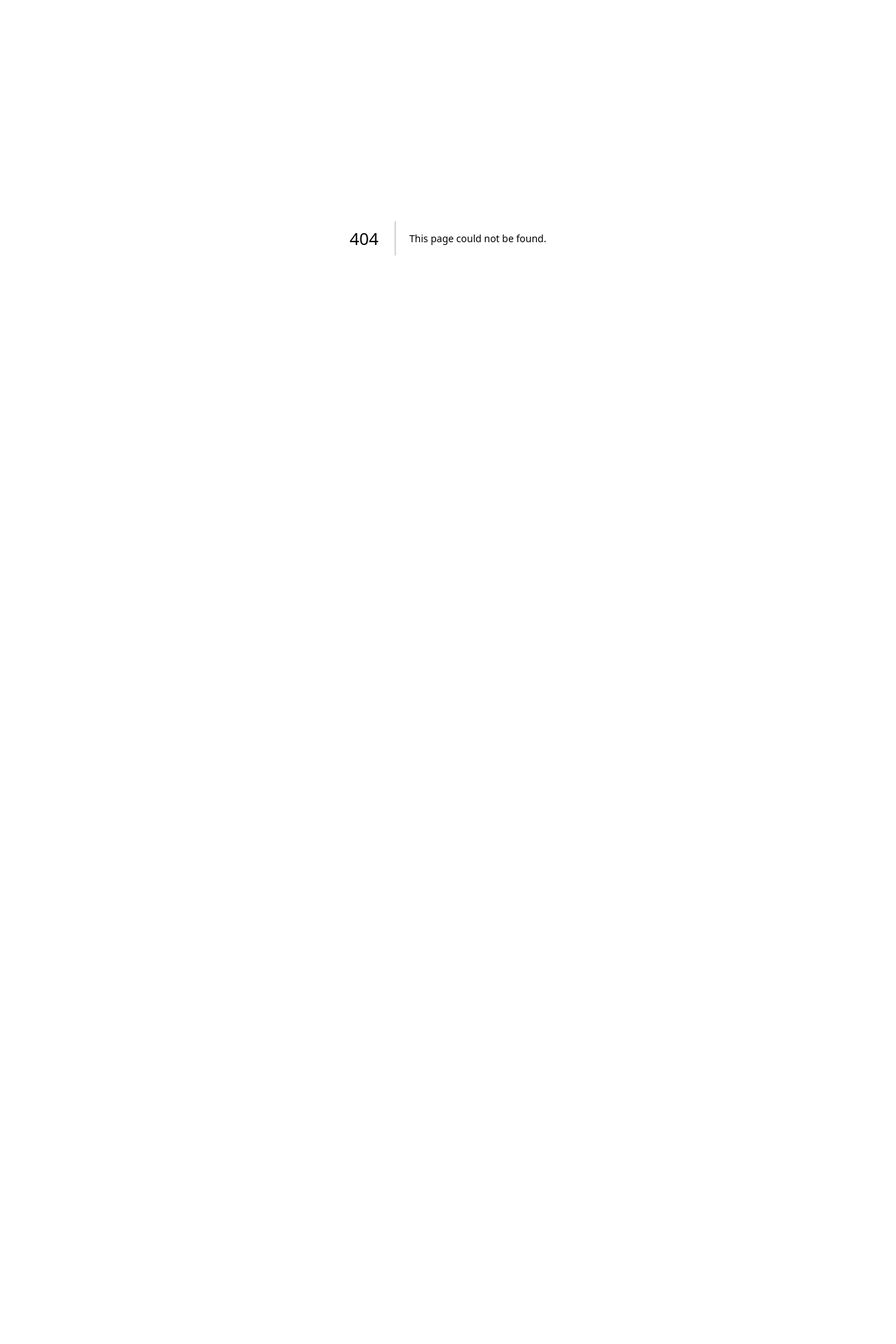
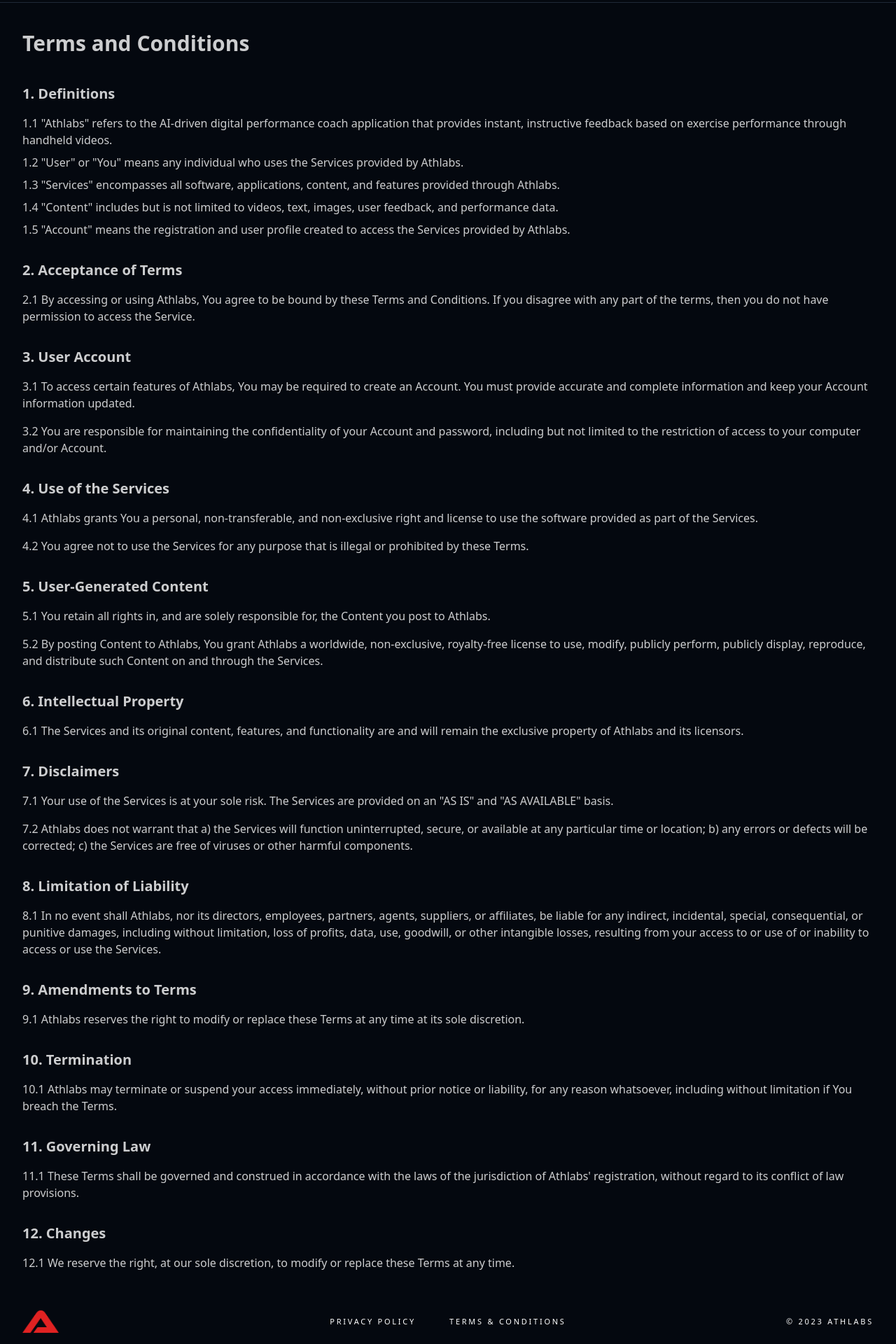
Before and after one commit to 4722794/athlabs-frontend, a Next.js app: page /termsAndConditions in a window 1280 px wide. Before the commit this address had no page. Shown: the part 60-1980 px from the top of the page at 70% size. Before the commit the page ends 800 px from the top, so only its background shows below. Built offline with nearby package versions, Linux system fonts and the light colour scheme.

Commit message:
Terms and Conditions

```diff
--- a/src/app/components/Footer.tsx
+++ b/src/app/components/Footer.tsx
@@ -1,4 +1,6 @@
+import { NavbarLink } from "flowbite-react";
 import Image from "next/image";
+import Link from "next/link";
 import React from "react";
 
 interface FooterProps {
@@ -27,16 +29,19 @@ const Footer: React.FC<FooterProps> = ({ className }) => {
 
           <div className="w-4/12  justify-center flex self-center   ">
             <div className=" inline-flex  gap-x-4 md:gap-x-6 justify-center">
-              <a
+              <Link
                 href="/privacyPolicy"
                 className=" text-[11px] tracking-[.25em] "
               >
                 PRIVACY POLICY
-              </a>
+              </Link>
               <span className=" h-1 bg-white"></span>
-              <a className=" text-[11px] tracking-[.25em] ">
+              <Link
+                href="/termsAndConditions"
+                className=" text-[11px] tracking-[.25em] "
+              >
                 TERMS & CONDITIONS
-              </a>
+              </Link>
             </div>
           </div>
 
--- a/src/app/privacyPolicy/page.tsx
+++ b/src/app/privacyPolicy/page.tsx
@@ -8,17 +8,19 @@ function PrivacyPolicy() {
     <>
       <LandingLayout showButton={false} footerClass={footerClass}>
         <div className="bg-[#04080f] pt-20 2xl:pt-24">
-          <div className="container mx-auto px-4 py-8">
+          <div className="container mx-auto self-center px-6 md:px-8 flex justify-between items-center">
+            <div className=" pt-6">
               <h1 className="text-3xl font-bold mb-4 text-white/80  ">
                 Privacy Policy
               </h1>
 
               <p className="mb-5 text-white/70">
-              This Privacy Policy ("Policy") sets forth how Athlabs, located at
-              4132, Prestige Shantiniketan, Hoodi, Bangalore 560048, India
-              ("Company"), handles the personal data of its users in relation to
-              the services provided by the Athlabs app. The app offers AI-driven
-              analysis of exercise performance through user-uploaded videos.
+                This Privacy Policy ("Policy") sets forth how Athlabs, located
+                at 4132, Prestige Shantiniketan, Hoodi, Bangalore 560048, India
+                ("Company"), handles the personal data of its users in relation
+                to the services provided by the Athlabs app. The app offers
+                AI-driven analysis of exercise performance through user-uploaded
+                videos.
               </p>
 
               <h2 className="text-xl font-bold mb-2 text-white/80">
@@ -27,12 +29,12 @@ function PrivacyPolicy() {
 
               <p className="mb-5 text-white/70">
                 "Personal Data" refers to any information that can directly or
-              indirectly identify you. However, it is essential to clarify that
-              while using Athlabs, your facial features and other identifiable
-              markers in the videos are processed in such a way that your
-              identity is not revealed. Our AI algorithms focus on analyzing
-              your movement and exercise form, not on identifying or storing
-              personal facial or bodily features.
+                indirectly identify you. However, it is essential to clarify
+                that while using Athlabs, your facial features and other
+                identifiable markers in the videos are processed in such a way
+                that your identity is not revealed. Our AI algorithms focus on
+                analyzing your movement and exercise form, not on identifying or
+                storing personal facial or bodily features.
               </p>
 
               <h2 className="text-xl font-bold mb-2 text-white/80">
@@ -40,26 +42,27 @@ function PrivacyPolicy() {
               </h2>
 
               <p className="mb-2 text-white/70">
-              When you upload a video to Athlabs, the app analyzes your exercise
-              performance, providing instant, instructive feedback. This process
-              involves capturing and processing video data to evaluate your
-              movements and offer personalized exercise guidance.
+                When you upload a video to Athlabs, the app analyzes your
+                exercise performance, providing instant, instructive feedback.
+                This process involves capturing and processing video data to
+                evaluate your movements and offer personalized exercise
+                guidance.
               </p>
               <p className="mb-2 text-white/70">
                 The videos you upload may be used internally to improve the
                 functionality and performance of the Athlabs app. By using our
-              service, you consent to the use of your video data in this manner.
-              These uses include enhancing the AI’s accuracy and responsiveness,
-              developing new features and services, and conducting research and
-              development to better understand exercise patterns and
-              performance.
+                service, you consent to the use of your video data in this
+                manner. These uses include enhancing the AI’s accuracy and
+                responsiveness, developing new features and services, and
+                conducting research and development to better understand
+                exercise patterns and performance.
               </p>
               <p className="mb-5 text-white/70">
                 Although your videos are used to enhance our app, they are
                 processed in a way that anonymizes any personal identification
-              information. Faces and other identifiable features are obscured or
-              removed to ensure privacy while retaining the data necessary for
-              performance analysis.
+                information. Faces and other identifiable features are obscured
+                or removed to ensure privacy while retaining the data necessary
+                for performance analysis.
               </p>
 
               <h2 className="text-xl font-bold mb-2 text-white/80">
@@ -67,9 +70,9 @@ function PrivacyPolicy() {
               </h2>
               <p className="mb-2 text-white/70">
                 By using Athlabs, you explicitly consent to the collection,
-              processing, and use of your anonymized video data as described in
-              this Policy. You have the right to withdraw your consent at any
-              time, but this may affect the functionality of the services
+                processing, and use of your anonymized video data as described
+                in this Policy. You have the right to withdraw your consent at
+                any time, but this may affect the functionality of the services
                 provided to you.
               </p>
               <p className="mb-5 text-white/70">
@@ -84,9 +87,9 @@ function PrivacyPolicy() {
               <p className="mb-5 text-white/70">
                 We take stringent measures to ensure the security and
                 confidentiality of your data. The use of your video data is
-              strictly confined to the purposes outlined in this Policy, and we
-              implement robust security protocols to prevent unauthorized access
-              or misuse of your data.
+                strictly confined to the purposes outlined in this Policy, and
+                we implement robust security protocols to prevent unauthorized
+                access or misuse of your data.
               </p>
 
               <h2 className="text-xl font-bold mb-2 text-white/80">
@@ -94,8 +97,8 @@ function PrivacyPolicy() {
               </h2>
               <p className="mb-5 text-white/70">
                 We reserve the right to modify this Privacy Policy at any time.
-              Any changes will be communicated through the app or via email, and
-              continued use of the service after such changes constitutes
+                Any changes will be communicated through the app or via email,
+                and continued use of the service after such changes constitutes
                 acceptance of the new terms.
               </p>
 
@@ -110,8 +113,8 @@ function PrivacyPolicy() {
                 <li>Name: Hargun Singh Oberoi</li>
                 <li>Email: hargun@sportshaala.com</li>
                 <li>
-                Address: 4132, Prestige Shantiniketan, Hoodi, Bangalore 560048,
-                India
+                  Address: 4132, Prestige Shantiniketan, Hoodi, Bangalore
+                  560048, India
                 </li>
                 <li>Telephone: +91 7775978497</li>
               </ul>
@@ -120,6 +123,7 @@ function PrivacyPolicy() {
               </p>
             </div>
           </div>
+        </div>
       </LandingLayout>
     </>
   );
--- /dev/null
+++ b/src/app/termsAndConditions/page.tsx
@@ -0,0 +1,176 @@
+"use client";
+import LandingLayout from "../layout/LandingLayout";
+
+function PrivacyPolicy() {
+  const footerClass = "!relative";
+
+  return (
+    <>
+      <LandingLayout showButton={false} footerClass={footerClass}>
+        <div className="bg-[#04080f] pt-20 2xl:pt-24">
+          <div className="container mx-auto self-center px-6 md:px-8 flex justify-between items-center">
+            <div className=" pt-6">
+              <h1 className="text-3xl font-bold mb-4 text-white/80  ">
+                Terms and Conditions
+              </h1>
+
+              <div className=" pt-6">
+                <h2 className="text-xl font-bold text-white/80  mb-4">
+                  1. Definitions
+                </h2>
+                <ol className="list-decimal_ list-inside_ text-white/80 ">
+                  <li className="mb-2">
+                    1.1 "Athlabs" refers to the AI-driven digital performance
+                    coach application that provides instant, instructive
+                    feedback based on exercise performance through handheld
+                    videos.
+                  </li>
+                  <li className="mb-2">
+                    1.2 "User" or "You" means any individual who uses the
+                    Services provided by Athlabs.
+                  </li>
+                  <li className="mb-2">
+                    1.3 "Services" encompasses all software, applications,
+                    content, and features provided through Athlabs.
+                  </li>
+                  <li className="mb-2">
+                    1.4 "Content" includes but is not limited to videos, text,
+                    images, user feedback, and performance data.
+                  </li>
+                  <li className="mb-2">
+                    1.5 "Account" means the registration and user profile
+                    created to access the Services provided by Athlabs.
+                  </li>
+                </ol>
+
+                <h2 className="text-xl font-bold text-white/80  mb-4 mt-8">
+                  2. Acceptance of Terms
+                </h2>
+                <p className="text-white/80 mb-4">
+                  2.1 By accessing or using Athlabs, You agree to be bound by
+                  these Terms and Conditions. If you disagree with any part of
+                  the terms, then you do not have permission to access the
+                  Service.
+                </p>
+
+                <h2 className="text-xl font-bold text-white/80  mb-4 mt-8">
+                  3. User Account
+                </h2>
+                <p className="text-white/80 mb-4">
+                  3.1 To access certain features of Athlabs, You may be required
+                  to create an Account. You must provide accurate and complete
+                  information and keep your Account information updated.
+                </p>
+                <p className="text-white/80 mb-4">
+                  3.2 You are responsible for maintaining the confidentiality of
+                  your Account and password, including but not limited to the
+                  restriction of access to your computer and/or Account.
+                </p>
+
+                <h2 className="text-xl font-bold text-white/80  mb-4 mt-8">
+                  4. Use of the Services
+                </h2>
+                <p className="text-white/80 mb-4">
+                  4.1 Athlabs grants You a personal, non-transferable, and
+                  non-exclusive right and license to use the software provided
+                  as part of the Services.
+                </p>
+                <p className="text-white/80 mb-4">
+                  4.2 You agree not to use the Services for any purpose that is
+                  illegal or prohibited by these Terms.
+                </p>
+
+                <h2 className="text-xl font-bold text-white/80  mb-4 mt-8">
+                  5. User-Generated Content
+                </h2>
+                <p className="text-white/80 mb-4">
+                  5.1 You retain all rights in, and are solely responsible for,
+                  the Content you post to Athlabs.
+                </p>
+                <p className="text-white/80 mb-4">
+                  5.2 By posting Content to Athlabs, You grant Athlabs a
+                  worldwide, non-exclusive, royalty-free license to use, modify,
+                  publicly perform, publicly display, reproduce, and distribute
+                  such Content on and through the Services.
+                </p>
+
+                <h2 className="text-xl font-bold text-white/80  mb-4 mt-8">
+                  6. Intellectual Property
+                </h2>
+                <p className="text-white/80 mb-4">
+                  6.1 The Services and its original content, features, and
+                  functionality are and will remain the exclusive property of
+                  Athlabs and its licensors.
+                </p>
+
+                <h2 className="text-xl font-bold text-white/80  mb-4 mt-8">
+                  7. Disclaimers
+                </h2>
+                <p className="text-white/80 mb-4">
+                  7.1 Your use of the Services is at your sole risk. The
+                  Services are provided on an "AS IS" and "AS AVAILABLE" basis.
+                </p>
+                <p className="text-white/80 mb-4">
+                  7.2 Athlabs does not warrant that a) the Services will
+                  function uninterrupted, secure, or available at any particular
+                  time or location; b) any errors or defects will be corrected;
+                  c) the Services are free of viruses or other harmful
+                  components.
+                </p>
+
+                <h2 className="text-xl font-bold text-white/80  mb-4 mt-8">
+                  8. Limitation of Liability
+                </h2>
+                <p className="text-white/80 mb-4">
+                  8.1 In no event shall Athlabs, nor its directors, employees,
+                  partners, agents, suppliers, or affiliates, be liable for any
+                  indirect, incidental, special, consequential, or punitive
+                  damages, including without limitation, loss of profits, data,
+                  use, goodwill, or other intangible losses, resulting from your
+                  access to or use of or inability to access or use the
+                  Services.
+                </p>
+
+                <h2 className="text-xl font-bold text-white/80  mb-4 mt-8">
+                  9. Amendments to Terms
+                </h2>
+                <p className="text-white/80 mb-4">
+                  9.1 Athlabs reserves the right to modify or replace these
+                  Terms at any time at its sole discretion.
+                </p>
+
+                <h2 className="text-xl font-bold text-white/80  mb-4 mt-8">
+                  10. Termination
+                </h2>
+                <p className="text-white/80 mb-4">
+                  10.1 Athlabs may terminate or suspend your access immediately,
+                  without prior notice or liability, for any reason whatsoever,
+                  including without limitation if You breach the Terms.
+                </p>
+
+                <h2 className="text-xl font-bold text-white/80  mb-4 mt-8">
+                  11. Governing Law
+                </h2>
+                <p className="text-white/80 mb-4">
+                  11.1 These Terms shall be governed and construed in accordance
+                  with the laws of the jurisdiction of Athlabs' registration,
+                  without regard to its conflict of law provisions.
+                </p>
+
+                <h2 className="text-xl font-bold text-white/80  mb-4 mt-8">
+                  12. Changes
+                </h2>
+                <p className="text-white/80 mb-4">
+                  12.1 We reserve the right, at our sole discretion, to modify
+                  or replace these Terms at any time.
+                </p>
+              </div>
+            </div>
+          </div>
+        </div>
+      </LandingLayout>
+    </>
+  );
+}
+
+export default PrivacyPolicy;
```
Lines whose indentation alone changed are shown as unchanged.
